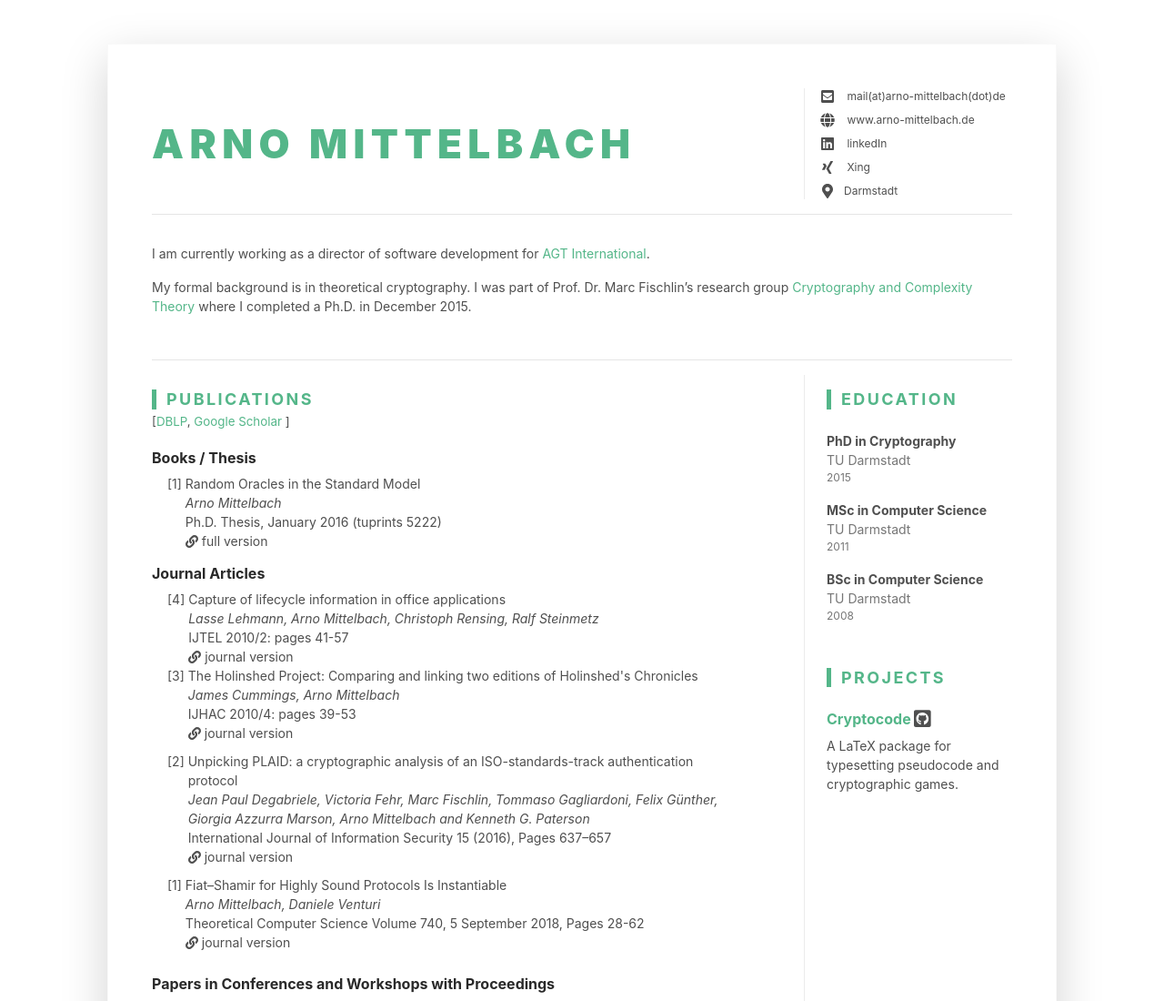
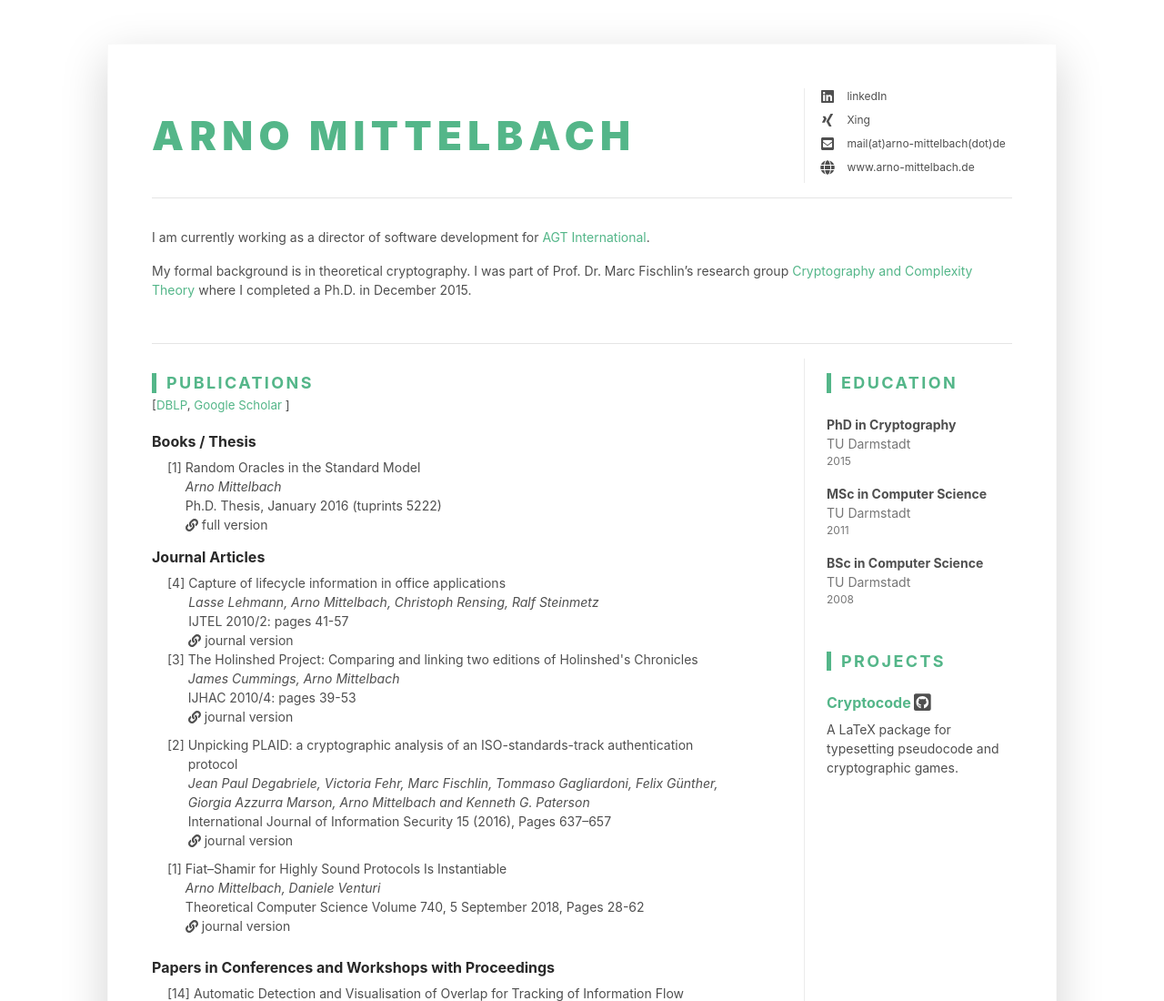
Before and after one commit to arnomi/arnomi.github.io, a plain HTML site: page index.html in a window 1280 px wide. Shown: the top 1100 px of the page at 91% size. Drawn offline with Linux system fonts and the light colour scheme.

Commit message:
reorder contact details

```diff
--- a/index.html
+++ b/index.html
@@ -54,6 +54,20 @@
                             <ul class="list-unstyled mb-0">
 
                                 <li class="mb-2">
+                                    <i class="fab fa-linkedin fa-fw fa-lg mr-2"></i>
+
+                                    <a class="resume-link" href="https://de.linkedin.com/pub/arno-mittelbach/10/291/162">linkedIn</a>
+
+                                </li>
+
+                                <li class="mb-2">
+                                    <i class="fab fa-xing fa-fw fa-lg mr-2"></i>
+
+                                    <a class="resume-link" href="https://www.xing.com/profile/Arno_Mittelbach">Xing</a>
+
+                                </li>
+
+                                <li class="mb-2">
                                     <i class="fas fa-envelope-square fa-fw fa-lg mr-2"></i>
 
                                         mail(at)arno-mittelbach(dot)de
@@ -67,21 +81,7 @@
 
                                 </li>
 
-                                <li class="mb-2">
-                                    <i class="fab fa-linkedin fa-fw fa-lg mr-2"></i>
 
-                                    <a class="resume-link" href="https://de.linkedin.com/pub/arno-mittelbach/10/291/162">linkedIn</a>
-
-                                </li>
-
-                                <li class="mb-2">
-                                    <i class="fab fa-xing fa-fw fa-lg mr-2"></i>
-
-                                    <a class="resume-link" href="https://www.xing.com/profile/Arno_Mittelbach">Xing</a>
-
-                                </li>
-
-                                <li class="mb-0"><i class="fas fa-map-marker-alt fa-fw fa-lg mr-2"></i>Darmstadt</li>
                             </ul>
                         </div>
 
```
